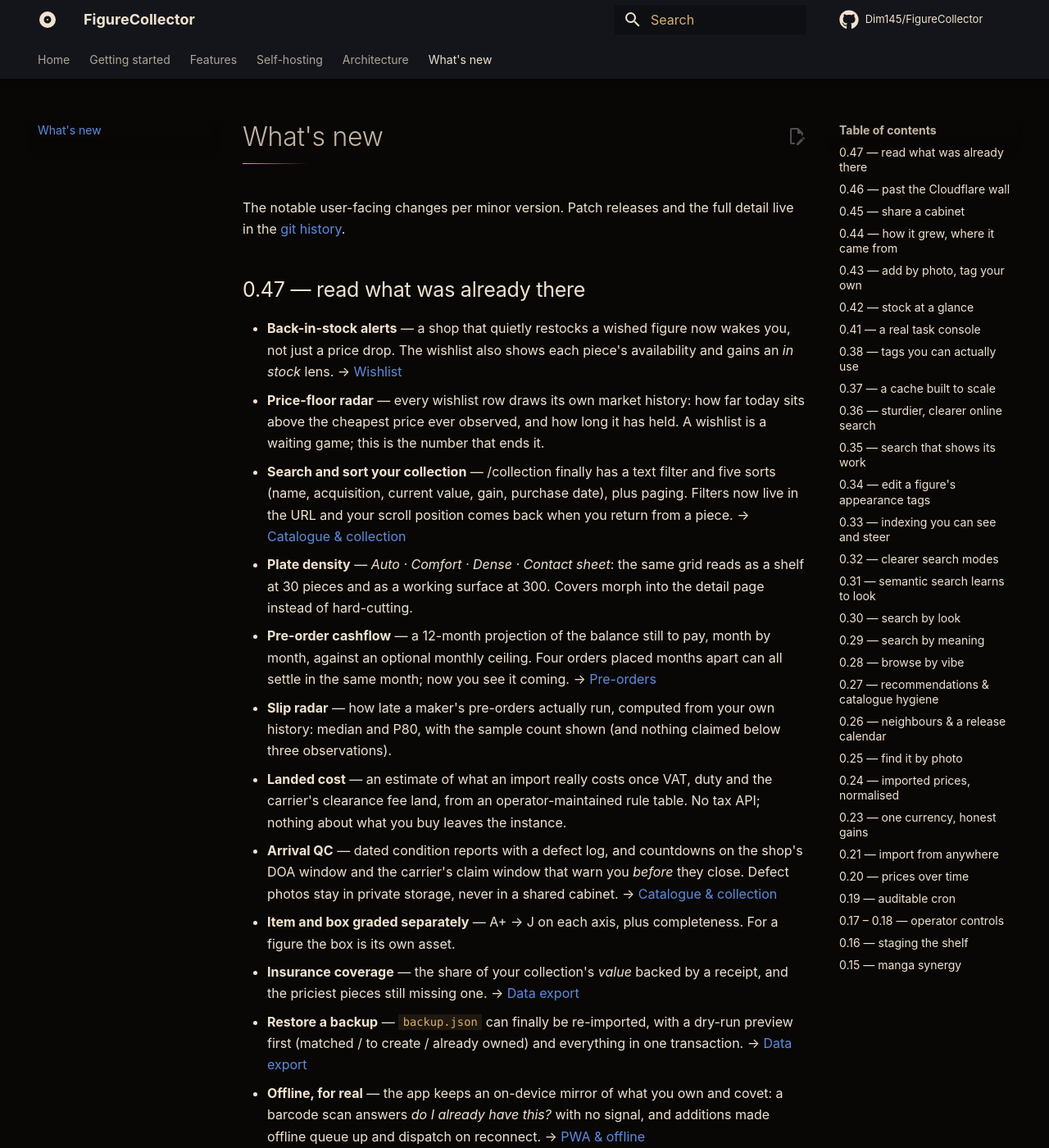
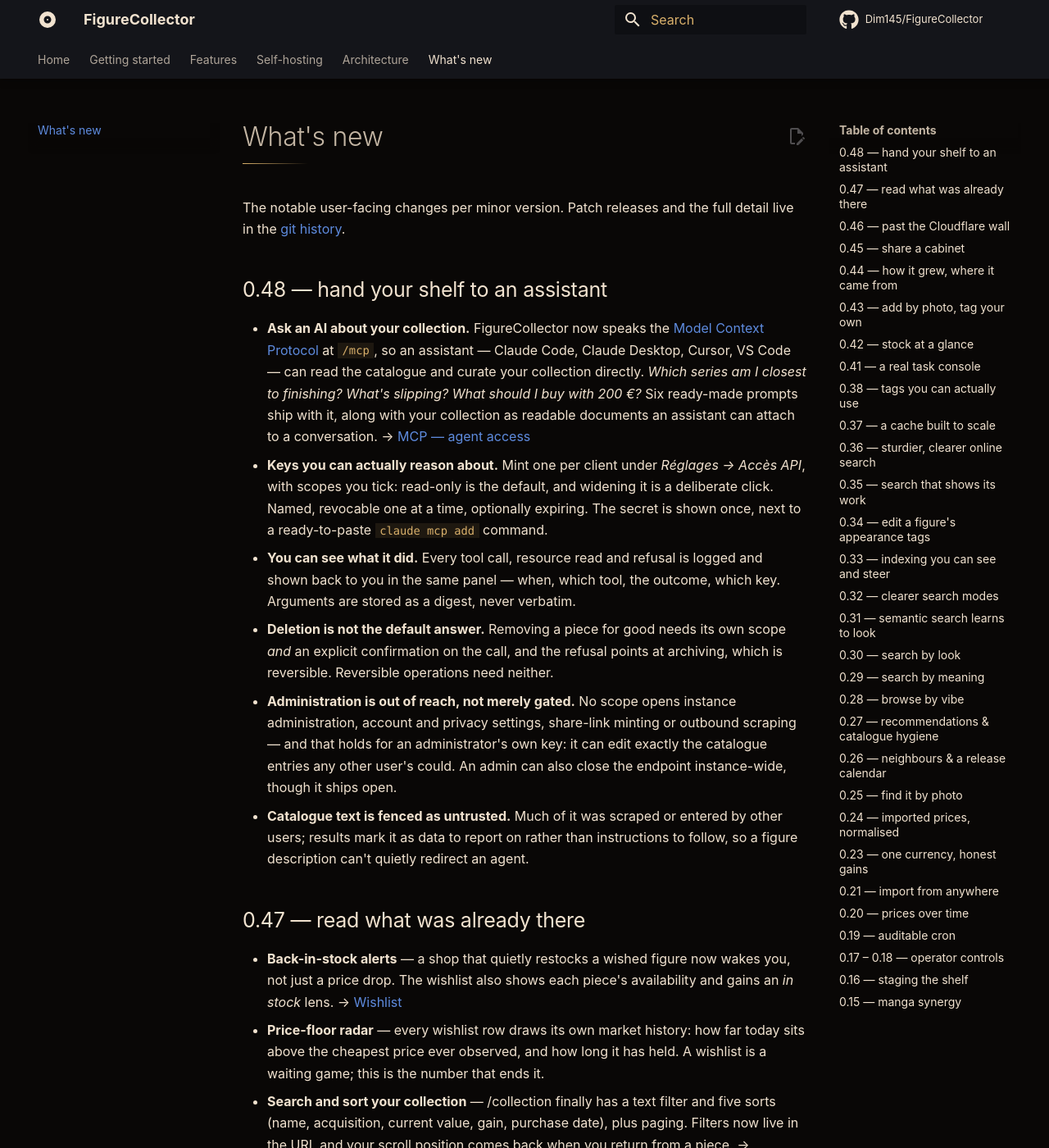
Before and after one commit to Dim145/FigureCollector, an MkDocs documentation site: the page built from docs/content/changelog.md, in a window 1280 px wide and 1400 px high. Shown: the whole window at 82% size. Built offline with MkDocs 1.6.1 and Material for MkDocs 9.7.7, drawn with Linux system fonts in a browser that asks for light colours; comment, search, counter and statistics services are not loaded.

Commit message:
release 0.48.0 — hand your shelf to an assistant
Bumps server/Cargo.toml, Cargo.lock and client/package.json to 0.48.0 and adds
the `## 0.48` changelog section.

One feature, but a new surface: the app now speaks the Model Context Protocol
at `/mcp`, authenticated by per-user API keys with tickable scopes. An
assistant can read the catalogue and curate a collection — and cannot reach
instance administration, account settings or share links at any scope,
including from an administrator's own key.

Co-Authored-By: Claude Opus 5 <noreply@anthropic.com>

```diff
--- a/docs/content/changelog.md
+++ b/docs/content/changelog.md
@@ -2,6 +2,36 @@
 
 The notable user-facing changes per minor version. Patch releases and the full
 detail live in the [git history](https://github.com/Dim145/FigureCollector/commits/main).
+
+## 0.48 — hand your shelf to an assistant
+
+- **Ask an AI about your collection.** FigureCollector now speaks the
+  [Model Context Protocol](https://modelcontextprotocol.io) at `/mcp`, so an
+  assistant — Claude Code, Claude Desktop, Cursor, VS Code — can read the
+  catalogue and curate your collection directly. *Which series am I closest to
+  finishing? What's slipping? What should I buy with 200 €?* Six ready-made
+  prompts ship with it, along with your collection as readable documents an
+  assistant can attach to a conversation.
+  → [MCP — agent access](features/mcp.md)
+- **Keys you can actually reason about.** Mint one per client under
+  *Réglages → Accès API*, with scopes you tick: read-only is the default, and
+  widening it is a deliberate click. Named, revocable one at a time, optionally
+  expiring. The secret is shown once, next to a ready-to-paste
+  `claude mcp add` command.
+- **You can see what it did.** Every tool call, resource read and refusal is
+  logged and shown back to you in the same panel — when, which tool, the
+  outcome, which key. Arguments are stored as a digest, never verbatim.
+- **Deletion is not the default answer.** Removing a piece for good needs its
+  own scope *and* an explicit confirmation on the call, and the refusal points
+  at archiving, which is reversible. Reversible operations need neither.
+- **Administration is out of reach, not merely gated.** No scope opens instance
+  administration, account and privacy settings, share-link minting or outbound
+  scraping — and that holds for an administrator's own key: it can edit exactly
+  the catalogue entries any other user's could. An admin can also close the
+  endpoint instance-wide, though it ships open.
+- **Catalogue text is fenced as untrusted.** Much of it was scraped or entered
+  by other users; results mark it as data to report on rather than instructions
+  to follow, so a figure description can't quietly redirect an agent.
 
 ## 0.47 — read what was already there
 
```
Also changed, not shown: 3 other files.
